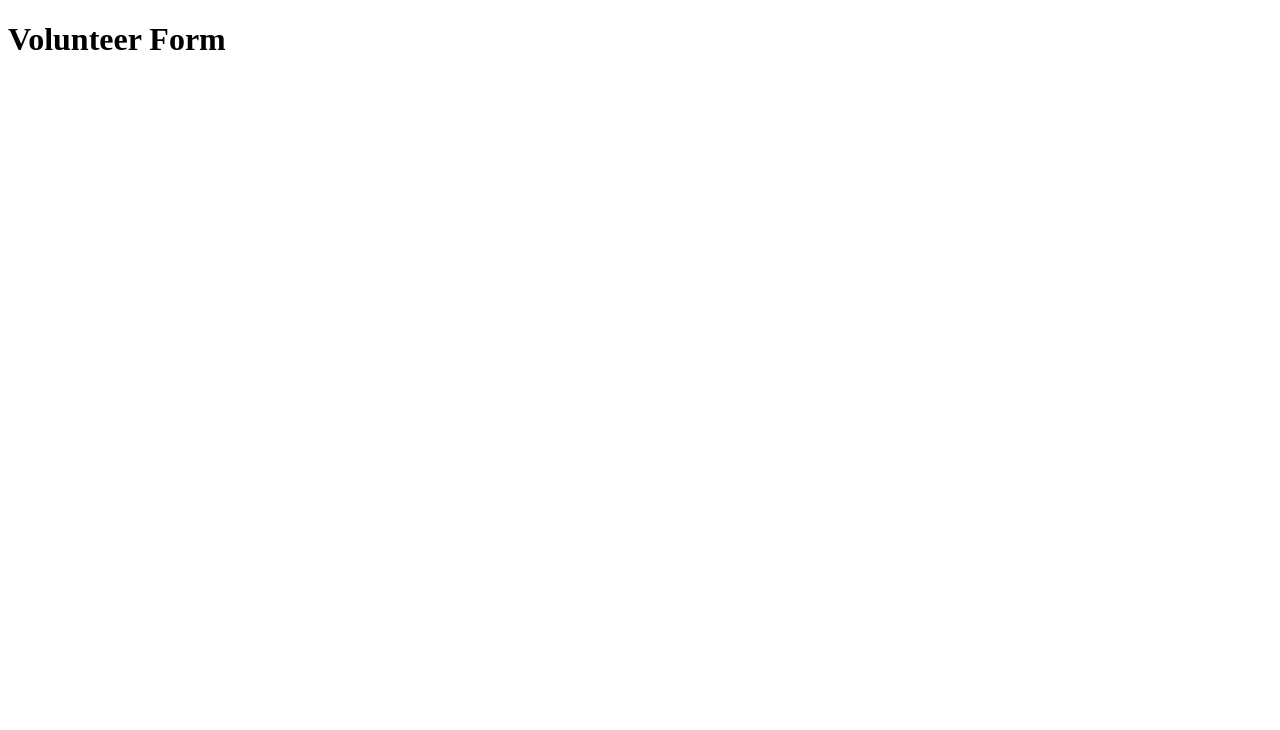
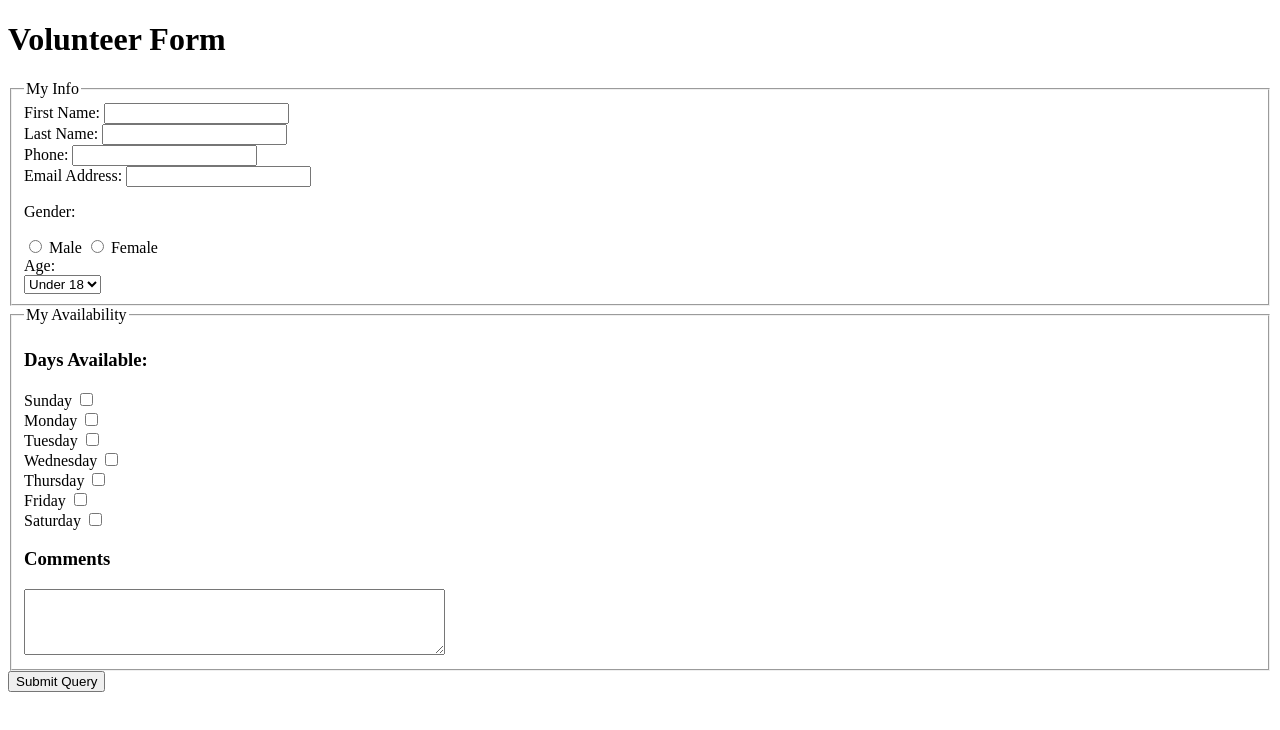
Before and after one commit to fpatel4/webdev_lab5, a plain HTML site: page index.html in a window 1280 px wide. Drawn offline with Linux system fonts and the light colour scheme.

Commit message:
Completed lab 5

```diff
--- a/index.html
+++ b/index.html
@@ -2,16 +2,59 @@
 <html lang="en-US">
 
 <head>
-
 	<meta charset="UTF-8">
 	<meta name="viewport" content="width=device-width, initial-scale=1">
 
-	<title>Page Title</title>
-
+	<title>Volunteer Form</title>
 </head>
 
 <body>
 	<h1>Volunteer Form</h1>
+  <form action="http://bloomingdale.sat.iit.edu/kriedan/lab3formscript.php" method="post">
+    <fieldset>
+      <legend>My Info</legend>
+      <label for="first_name_field">First Name:</label>
+      <input type="text" id="first_name_field" name="first_name_field" required><br>
+      <label for="last_name_field">Last Name:</label>
+      <input type="text" id="last_name_field" name="last_name_field" required><br>
+      <label for="phone_field">Phone:</label>
+      <input type="tel" id="phone_field" name="phone_field"><br>
+      <label for="email_field">Email Address:</label>
+      <input type="email" id="email_field" name="email_field" required><br>
+      <p>Gender:</p>
+        <input type="radio" id="male_id" name="gender_field" value="male">
+        <label for="male_id">Male</label>
+        <input type="radio" id="female_id" name="gender_field" value="female">
+        <label for="female_id">Female</label><br>
+      <label for="age_field">Age:</label><br>
+      <select id="age_field" name="age_field">
+        <option value="under 18">Under 18</option>
+        <option value="over 18">Over 18</option>
+      </select>
+  </fieldset>
+  <fieldset>
+    <legend>My Availability</legend>
+    <h3>Days Available:</h3>
+    <label for="Sunday">Sunday</label>
+    <input type="checkbox" id="Sunday" name="available_field[]" value="sunday"><br>
+    <label for="Monday">Monday</label>
+    <input type="checkbox" id="Monday" name="available_field[]" value="monday"><br>
+    <label for="Tuesday">Tuesday</label>
+    <input type="checkbox" id="Tuesday" name="available_field[]" value="tuesday"><br>
+    <label for="Wednesday">Wednesday</label>
+    <input type="checkbox" id="Wednesday" name="available_field[]" value="wednesday"><br>
+    <label for="Thursday">Thursday</label>
+    <input type="checkbox" id="Thursday" name="available_field[]" value="thursday"><br>
+    <label for="Friday">Friday</label>
+    <input type="checkbox" id="Friday" name="available_field[]" value="friday"><br>
+    <label for="Saturday">Saturday</label>
+    <input type="checkbox" id="Saturday" name="available_field[]" value="saturday"><br>
+    <h3>Comments</h3>
+    <textarea id="comments" name="comments_field" rows="4" cols="50"></textarea>
+  </fieldset>
+  <input type="hidden" name="hidden_field" value="Fatima Patel">
+  <input type="submit" value="Submit Query">
+  </form>
 </body>
 
 </html>
```
